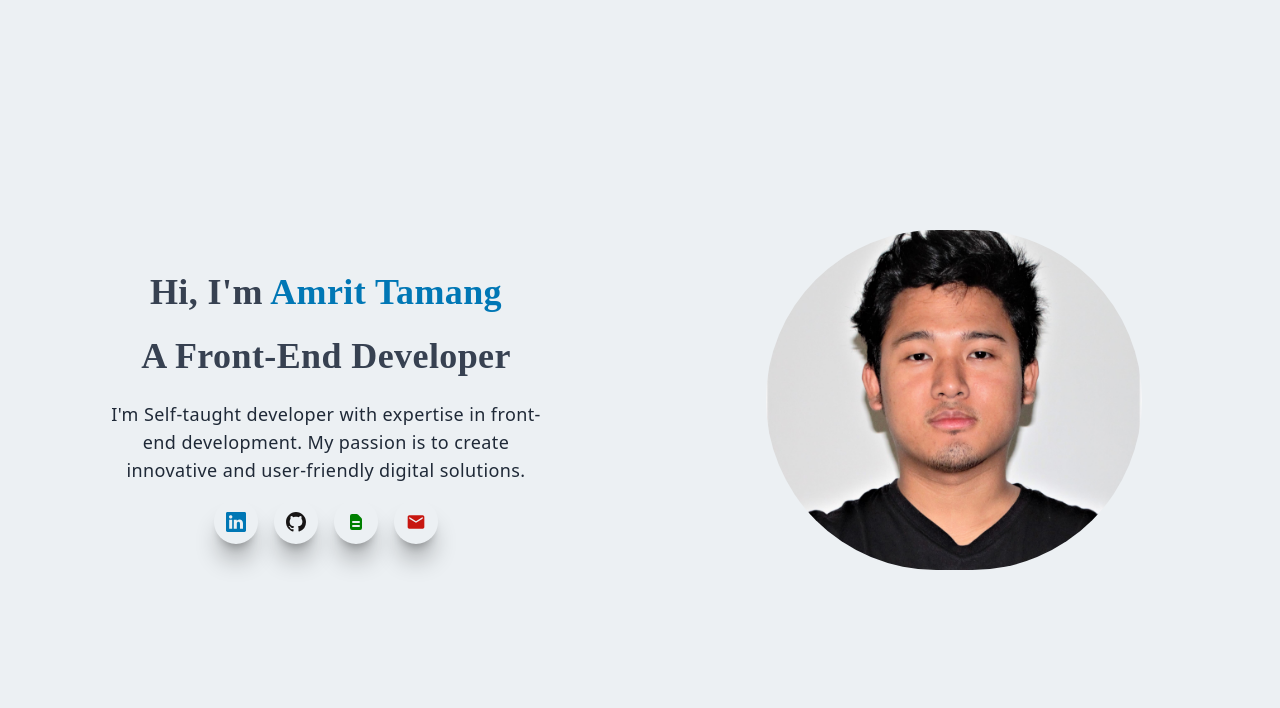
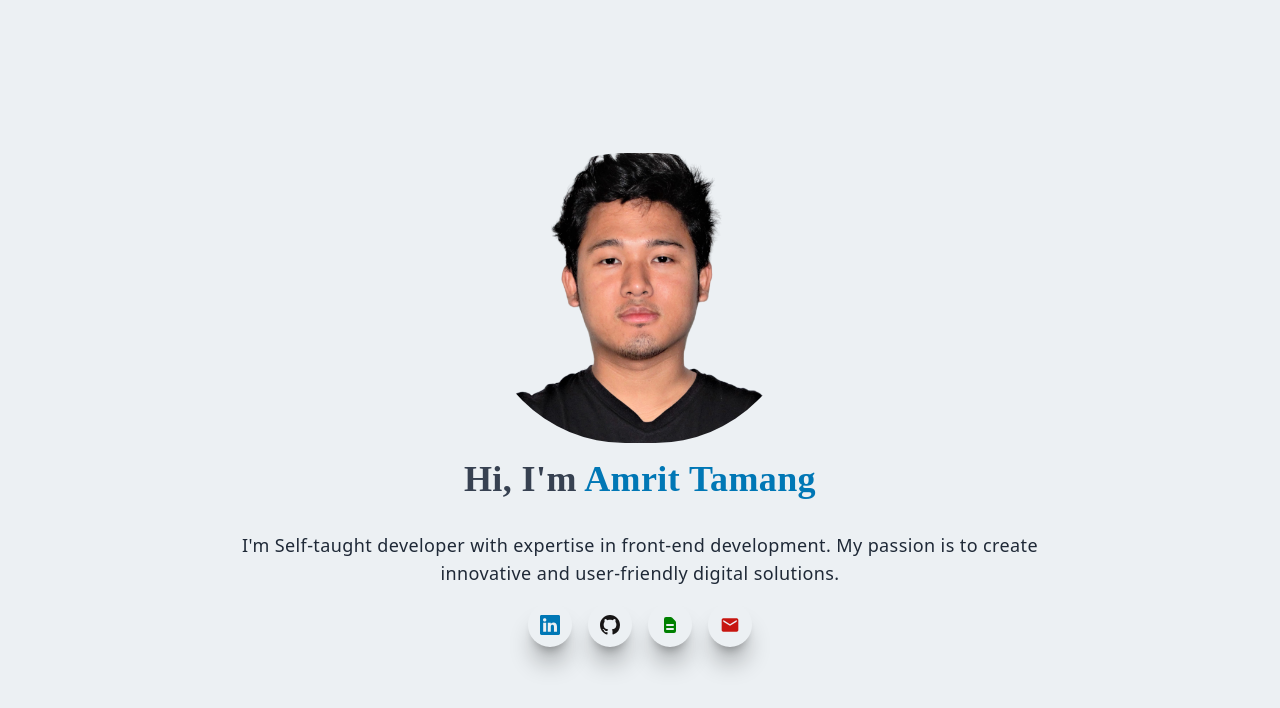
Before and after one commit to Amrit199/portfolio, a Next.js app: page /Main in a window 1280 px wide. Shown: the top 708 px of the page. Built offline with nearby package versions, Linux system fonts and the light colour scheme.

Commit message:
update
update

```diff
--- a/components/Navbar.jsx
+++ b/components/Navbar.jsx
@@ -47,22 +47,20 @@ const Navbar = () => {
   return (
     <div className="w-full">
       <div
-        className={`fixed ${shadow === "down" ? "-top-24" : "top-0"} w-full h-20 bg-[#ecf0f3] text-gray-600 py-4 px-14 z-40 flex items-center justify-between transition-all duration-500"`}
+        className={`fixed ${shadow === "down" ? "-top-24" : "top-0"} w-full h-20 bg-[#ecf0f3] text-gray-600 py-4 px-4 md:px-14 z-40 flex items-center justify-between transition-all duration-500"`}
       >
         <div className="w-full">
-          <Link className=" cursor-pointer" to="/">
+          <Link className=" cursor-pointer flex items-center gap-2" to="/">
             <Image
               src={logo}
               alt="/"
               className="w-14 rounded-full object-fit"
             />
+            <h1 className="text-[#1f1f1f]">Amrit Tamang</h1>
           </Link>
         </div>
         {/* Nav link for < 800px screen */}
         <div className="w-full hidden md:flex items-center justify-between gap-3 text-xl">
-          <Link to="/" className="hover:bg-white hover:text-black transition-all delay-150 p-2 rounded-xl cursor-pointer">
-            Home
-          </Link>
           <Link
             to="About"
             className="hover:bg-white hover:text-black transition-all delay-150 p-2 rounded-xl cursor-pointer"
@@ -81,12 +79,7 @@ const Navbar = () => {
           >
             Projects
           </Link>
-          <Link
-            to="Resume"
-            className="hover:bg-white hover:text-black transition-all delay-150 p-2 rounded-xl cursor-pointer"
-          >
-            Resume
-          </Link>
+
           <Link
             to="Contact"
             className="hover:bg-white hover:text-black transition-all delay-150 p-2 rounded-xl cursor-pointer"
@@ -123,13 +116,7 @@ const Navbar = () => {
       >
         <div>
           <div className="flex flex-col items-center pt-20 pb-4 justify-center gap-3 text-xl">
-            <Link
-              to="/"
-              className="hover:bg-white p-2 rounded-xl cursor-pointer"
-              onClick={handleMenu}
-            >
-              Home
-            </Link>
+
             <Link
               to="About"
               className="hover:bg-white p-2 rounded-xl cursor-pointer"
@@ -151,13 +138,7 @@ const Navbar = () => {
             >
               Projects
             </Link>
-            <Link
-              to="Resume"
-              className="hover:bg-white p-2 rounded-xl cursor-pointer"
-              onClick={handleMenu}
-            >
-              Resume
-            </Link>
+
             <Link
               to="Contact"
               className="hover:bg-white p-2 rounded-xl cursor-pointer"
--- /dev/null
+++ b/components/NewProjects.jsx
@@ -0,0 +1,9 @@
+import React from 'react'
+
+const NewProjects = () => {
+  return (
+    <div>NewProjects</div>
+  )
+}
+
+export default NewProjects
--- a/pages/Main.jsx
+++ b/pages/Main.jsx
@@ -1,6 +1,6 @@
 import React from "react";
 import Image from "next/image";
-import logo from "../public/assets/logo.jpg";
+import logo from "../public/assets/logo.png";
 import Socialcontacts from "../components/Socialcontacts";
 import { Data } from "../data";
 import ParticlesContainer from "../components/ParticlesContainer";
@@ -9,18 +9,38 @@ import { AnimatePresence, motion } from "framer-motion";
 const Main = () => {
   return (
     <AnimatePresence>
-      <div id="/" className="w-full h-full md:h-screen flex items-center justify-center">
-        <div className=" w-full h-full py-32 px-4 md:py-3 md:px-3 text-center flex items-center justify-between">
+      <div
+        id="/"
+        className="w-full h-full md:h-screen flex items-center justify-center"
+      >
+        <div className=" w-full h-full py-32 px-4 md:py-3 md:px-3 text-center flex flex-col items-center justify-center">
+          {/* <motion.div
+            initial={{ opacity: 0, y: 80 }}
+            animate={{ opacity: 1, y: 0 }}
+            exit="hidden"
+            transition={{ duration: 2, ease: "easeInOut", type: "tween" }}
+            className="h-full hidden w-full lg:flex lg:items-center relative"
+          >
+            <Image
+              src={logo}
+              alt="User"
+              className="rounded-full w-[16rem] mx-auto"
+            />
+          </motion.div> */}
           <motion.div
             initial={{ opacity: 0, y: -80 }}
             animate={{ opacity: 1, y: 0 }}
             transition={{ duration: 2, ease: "easeInOut", type: "tween" }}
             className="w-full z-20"
           >
+            <Image
+              src={logo}
+              alt="User"
+              className="rounded-full w-[20rem] mx-auto"
+            />
             <h1 className="py-4 text-gray-700">
               Hi, I&#39;m <span className="text-[#0077B5]">Amrit Tamang</span>
             </h1>
-            <h1 className="py-2 text-gray-700">A Front-End Developer</h1>
             <p className="py-4 text-gray-800 sm:max-w-[70%] m-auto text-lg">
               I&#39;m Self-taught developer with expertise in front-end
               development. My passion is to create innovative and user-friendly
@@ -33,19 +53,6 @@ const Main = () => {
               ))}
             </div>
           </motion.div>
-          <motion.div
-            initial={{ opacity: 0, y: 80 }}
-            animate={{ opacity: 1, y: 0 }}
-            exit="hidden"
-            transition={{ duration: 2, ease: "easeInOut", type: "tween" }}
-            className="h-full hidden w-full lg:flex lg:items-center relative"
-          >
-            <Image
-              src={logo}
-              alt="User"
-              className="rounded-full w-[60%] mx-auto"
-            />
-          </motion.div>
         </div>
         <div className="w-full h-full absolute right-0 bottom-0">
           {/* bg can be added here */}
--- a/pages/index.js
+++ b/pages/index.js
@@ -45,7 +45,6 @@ export default function Home() {
       <Navbar />
       <Main />
       <Projects />
-      <Resume />
       <About />
       <Skills />
       <Contact />
--- a/pages/projects/page.jsx
+++ b/pages/projects/page.jsx
@@ -13,7 +13,7 @@ const classNames = (...classes) => {
 const Projects = () => {
   return (
     <div id="Projects" className="w-full h-full pt-20 md:py-16">
-      <h1 className="text-center">PROJECTS</h1>
+      <h1 className="px-9">Explore My Latest Works</h1>
       <Tab.Group>
         <Tab.List className="w-full md:w-[80%] mx-auto flex items-center justify-center rounded-xl gap-2 py-6">
           {" "}
```
Also changed, not shown: public/assets/logo.png (added).
